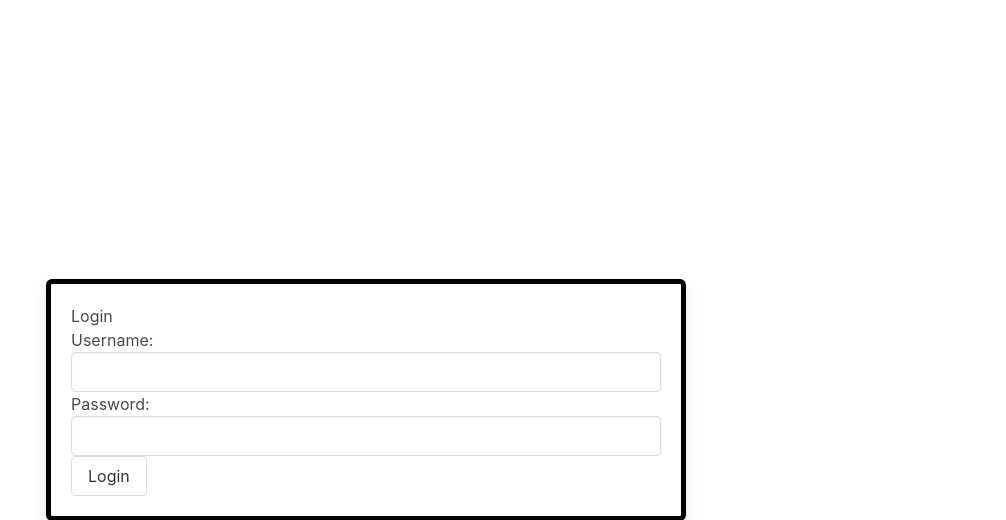
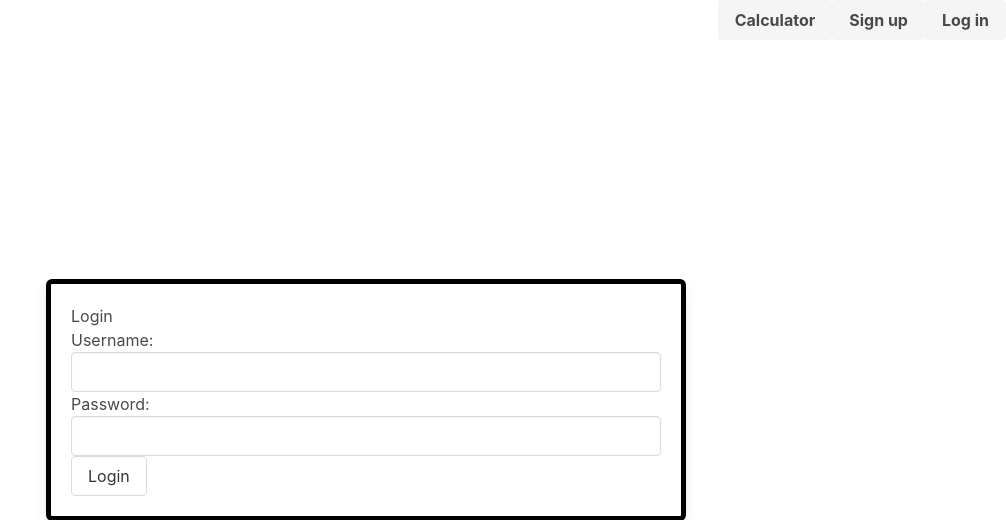
Before and after one commit to TaranRoth/physics-calculator, a Flask app: page /login in a window 1280 px wide. Shown: the top 520 px of the page, without its empty margins (274-1280 px from the left). Run offline with Flask 2, Linux system fonts and the light colour scheme.

Commit message:
Expand navbar to all pages

```diff
--- a/app.py
+++ b/app.py
@@ -64,6 +64,8 @@ def calculator(username):
 
 @app.route("/")
 def index():
+    if "username" in session:
+        return redirect(f"calculator/{session['username']}")
     return redirect("/calculator/guest")
 
 @app.route("/logout")
--- a/templates/layout.html
+++ b/templates/layout.html
@@ -9,6 +9,17 @@
         <meta name="viewport" content="width=device-width, initial-scale=1">
     </head>
     <body>
+        <nav class="navbar" role="navigation" aria-label="main navigation">
+            <div class="navbar-end">
+                <a class="button is-light" href="{{ url_for('index') }}"><strong>Calculator</strong></a>
+                {% if not logged_in %}
+                <a class="button is-light" href="{{ url_for('signup') }}"><strong>Sign up</strong></a>
+                <a class="button is-light" href="{{ url_for('login') }}"><strong>Log in</strong></a>
+                {% else %}
+                <a class="button is-light" href="{{ url_for('logout') }}"><strong>Log out</strong></a>
+                {% endif %}
+            </div>
+        </nav>
         {% block body %}{% endblock %}
     </body>
 </html>
```
Also changed, not shown: templates/calculator.html (+0 -10 lines), static/login.js (deleted).
